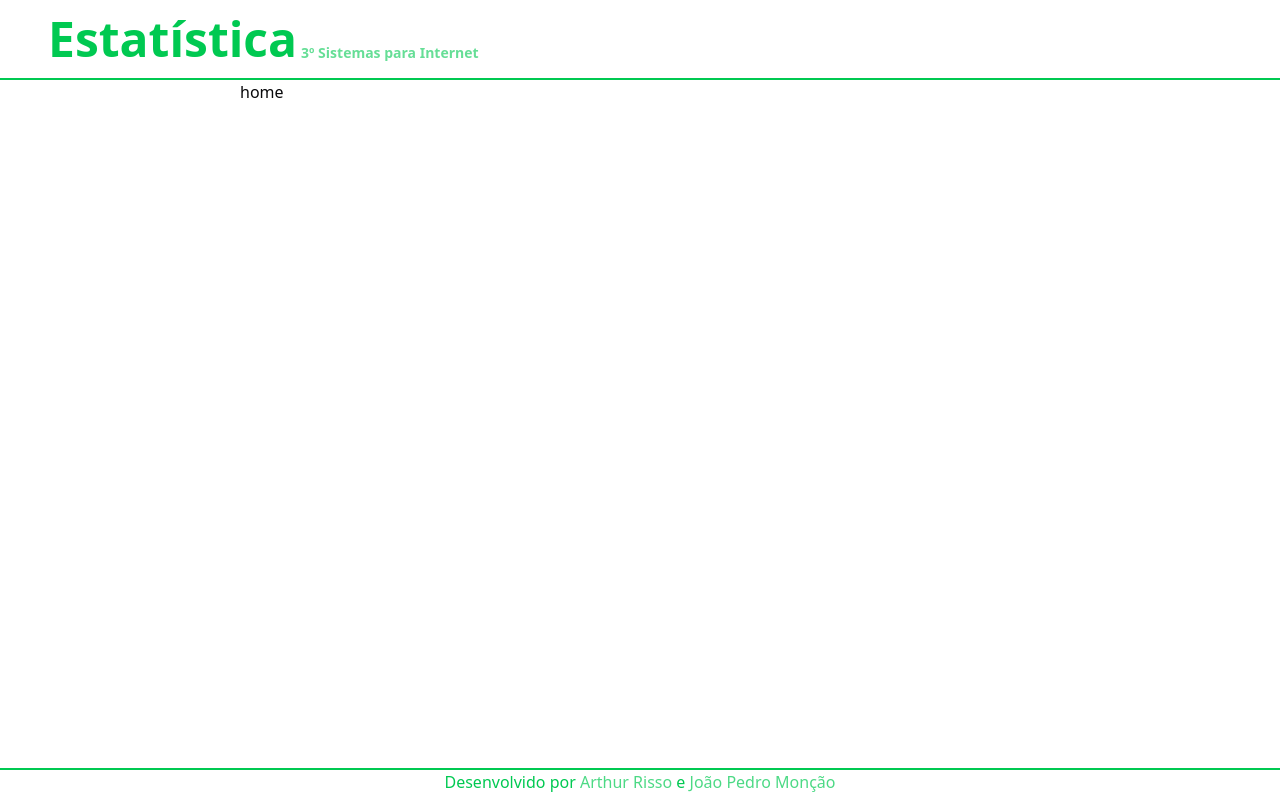
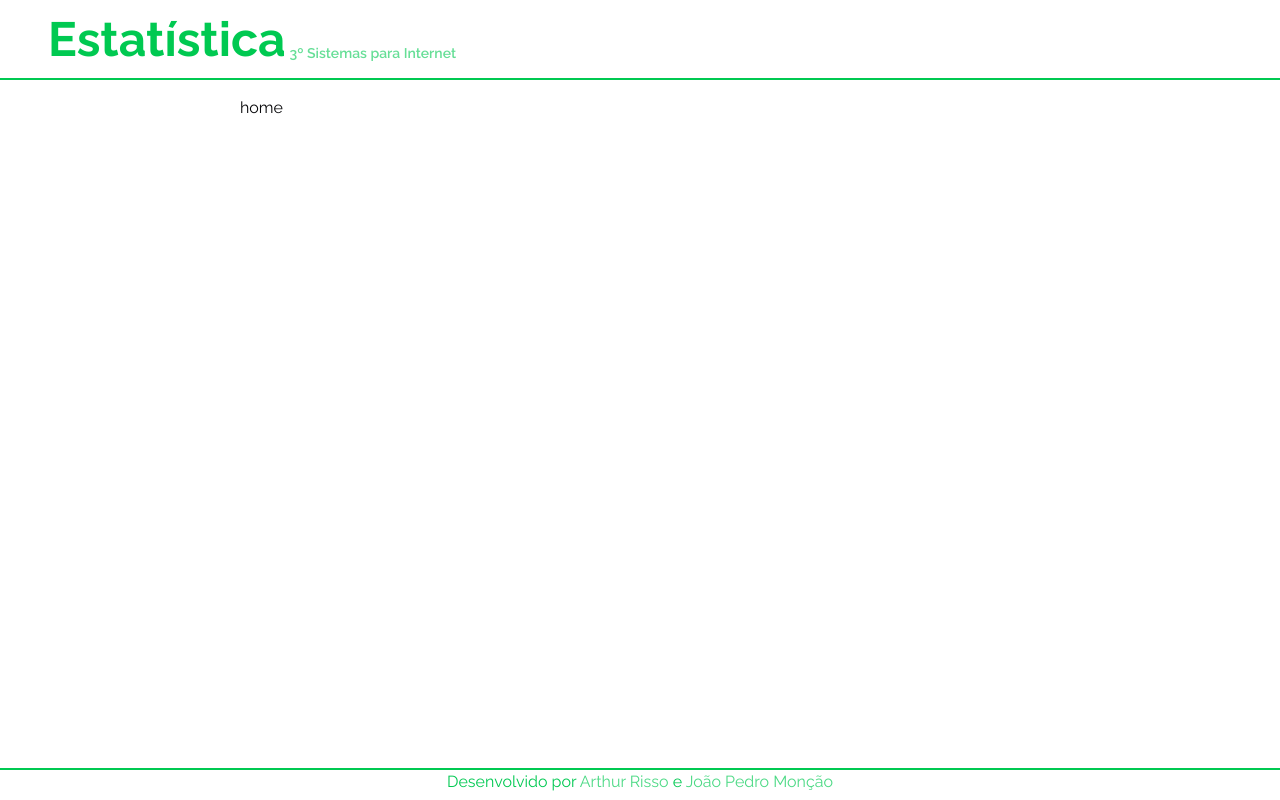
Before and after one commit to jpmoncao/calculadora-estatistica-fatecjales, a React (Vite) app: page / in a window 1280 px wide. Built offline with nearby package versions, Linux system fonts and the light colour scheme.

Commit message:
feat: add fonts and padding top

```diff
--- a/index.html
+++ b/index.html
@@ -1,13 +1,21 @@
 <!doctype html>
 <html lang="en">
+
 <head>
   <meta charset="UTF-8" />
   <link rel="icon" type="image/svg+xml" href="/vite.svg" />
   <meta name="viewport" content="width=device-width, initial-scale=1.0" />
+  <link rel="preconnect" href="https://fonts.googleapis.com">
+  <link rel="preconnect" href="https://fonts.gstatic.com" crossorigin>
+  <link
+    href="https://fonts.googleapis.com/css2?family=IBM+Plex+Mono:ital,wght@0,100;0,200;0,300;0,400;0,500;0,600;0,700;1,100;1,200;1,300;1,400;1,500;1,600;1,700&family=Raleway:ital,wght@0,100..900;1,100..900&display=swap"
+    rel="stylesheet">
   <title>Calculadora Estatística | FATEC Jales</title>
 </head>
+
 <body>
   <div id="root"></div>
   <script type="module" src="/src/main.tsx"></script>
 </body>
+
 </html>
--- a/src/index.css
+++ b/src/index.css
@@ -4,6 +4,8 @@
 @custom-variant dark (&:is(.dark *));
 
 :root {
+  font-family: "Raleway", sans-serif;
+
   --radius: 0.65rem;
   --background: oklch(1 0 0);
   --foreground: oklch(0.141 0.005 285.823);
@@ -110,6 +112,10 @@
   --color-sidebar-ring: var(--sidebar-ring);
 }
 
+@theme {
+  --font-math: "IBM Plex Mono", monospace;
+}
+
 @layer base {
   * {
     @apply border-border outline-ring/50;
@@ -133,7 +139,8 @@
   /* 100vh - footer height - header height */
   min-height: calc(100vh - 2rem - 5rem);
   max-width: 800px;
-  margin: 0 auto;
+  margin: 0 auto ;
+  padding-top: 1rem;
 }
 
 button {
```
Lines whose indentation alone changed are shown as unchanged.
